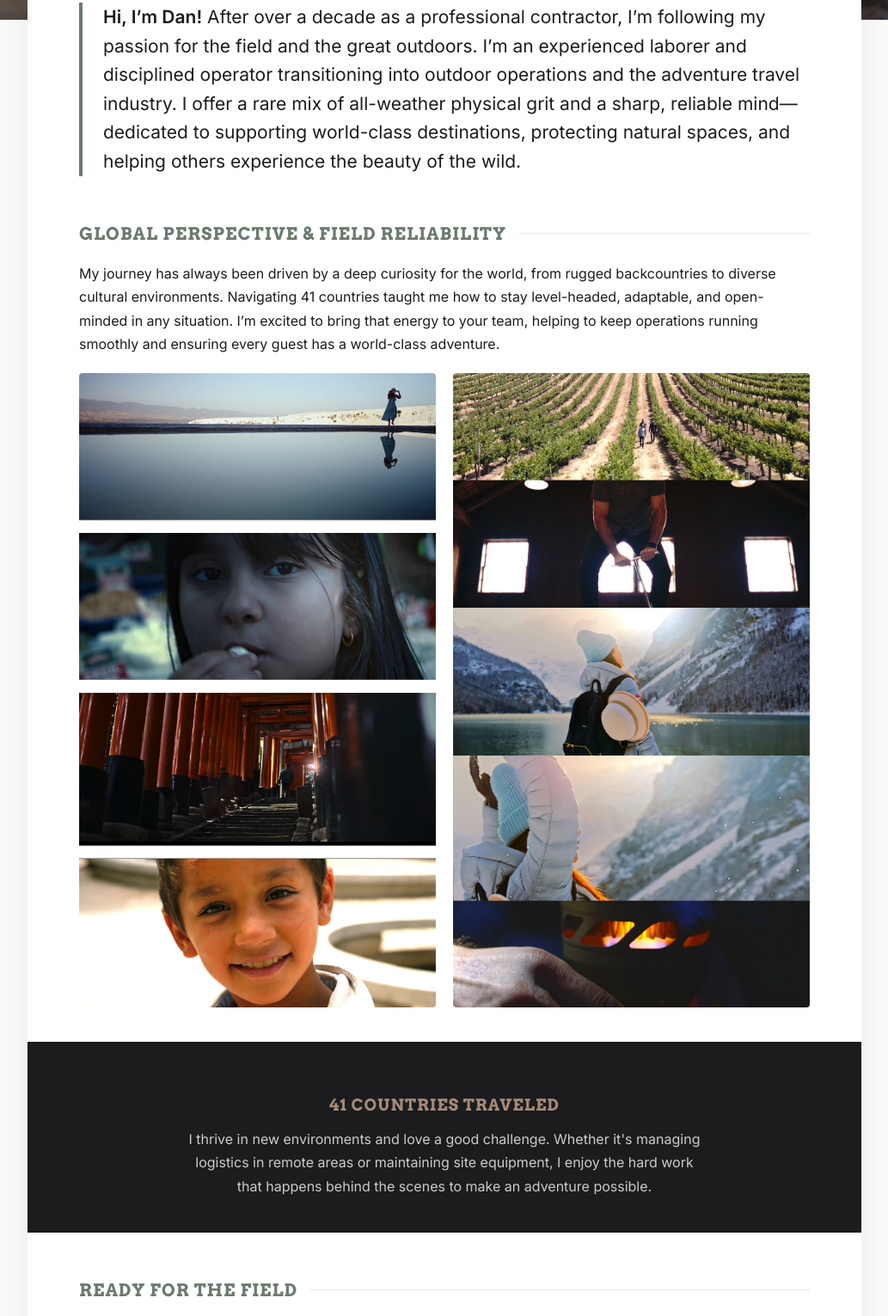
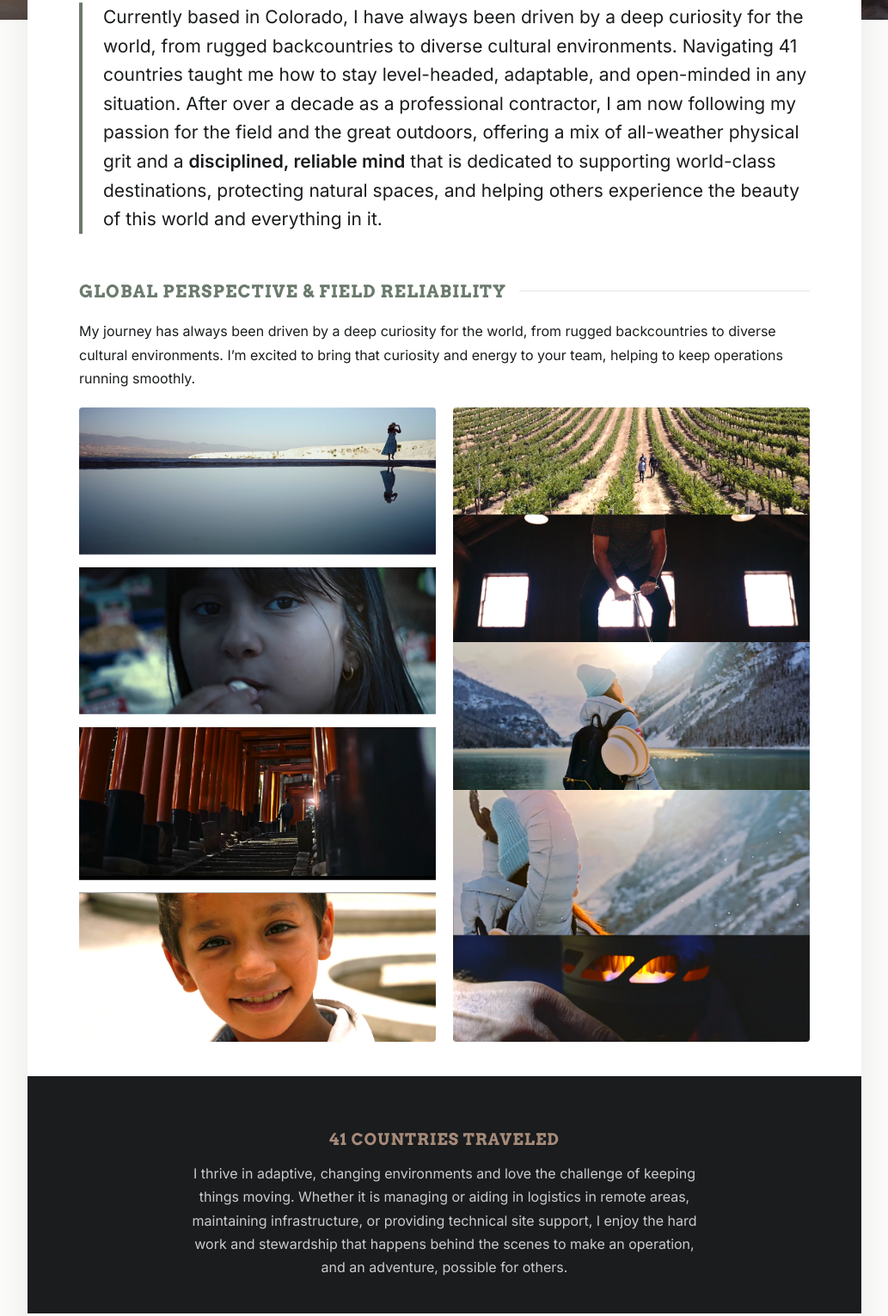
Before and after one commit to DsMeier-DesignAndFilmmaking/Ranch-Work-Landing-Page, a plain HTML site: page index.html in a window 1280 px wide. Shown: the part 577-2108 px from the top of the page at 86% size, without its empty margins (123-1156 px from the left). Drawn offline with Linux system fonts and the light colour scheme.

Commit message:
Update dan bio website

```diff
--- a/index.html
+++ b/index.html
@@ -279,17 +279,17 @@
   <header class="hero">
     <div class="hero-content">
       <p class="stats">41 Countries &bull; 10+ Years Professional Experience</p>
-      <h1>Hard Work. Global&nbsp;Perspective.</h1>
+      <h1>Hi, I’m Dan.</h1>
     </div>
   </header>
 
   <div class="container">
     <div class="intro-text">
-      <strong>Hi, I’m Dan!</strong> After over a decade as a professional contractor, I’m following my passion for the field and the great outdoors. I’m an experienced laborer and disciplined operator transitioning into outdoor operations and the adventure travel industry. I offer a rare mix of all-weather physical grit and a sharp, reliable mind—dedicated to supporting world-class destinations, protecting natural spaces, and helping others experience the beauty of the&nbsp;wild.
+      Currently based in Colorado, I have always been driven by a deep curiosity for the world, from rugged backcountries to diverse cultural environments. Navigating 41 countries taught me how to stay level-headed, adaptable, and open-minded in any situation. After over a decade as a professional contractor, I am now following my passion for the field and the great outdoors, offering a mix of all-weather physical grit and a <strong>disciplined, reliable mind</strong> that is dedicated to supporting world-class destinations, protecting natural spaces, and helping others experience the beauty of this world and&nbsp;everything in it.
     </div>
 
     <h2>Global&nbsp;Perspective &amp; Field&nbsp;Reliability</h2>
-    <p>My journey has always been driven by a deep curiosity for the world, from rugged backcountries to diverse cultural environments. Navigating 41 countries taught me how to stay level-headed, adaptable, and open-minded in any situation. I’m excited to bring that energy to your team, helping to keep operations running smoothly and ensuring every guest has a world-class&nbsp;adventure.</p>
+    <p>My journey has always been driven by a deep curiosity for the world, from rugged backcountries to diverse cultural environments. I’m excited to bring that curiosity and energy to your team, helping to keep operations running&nbsp;smoothly.</p>
 
     <div class="image-row">
       <div class="image-container">
@@ -302,9 +302,12 @@
 
     <div class="travel-strip">
       <h3>41 Countries&nbsp;Traveled</h3>
-      <p>I thrive in new environments and love a good challenge. Whether it's managing logistics in remote areas or
-      maintaining site equipment, I enjoy the hard work that happens behind the scenes to make an
-      adventure&nbsp;possible.</p>
+      <p>
+        I thrive in adaptive, changing environments and love the challenge of keeping things moving.
+        Whether it is managing or aiding in logistics in remote areas, maintaining infrastructure,
+        or providing technical site support, I enjoy the hard work and stewardship that happens behind
+        the scenes to make an operation, and an adventure, possible&nbsp;for&nbsp;others.
+      </p>
     </div>
 
     <h2>Ready for the&nbsp;Field</h2>
@@ -346,7 +349,7 @@
 
     <div class="cta-block">
       <p><em>Looking for a positive, hardworking addition to your team or&nbsp;destination?</em></p>
-      <a href="DanMeier_Resume_2026.pdf" download class="download-btn">Download Full CV&nbsp;(PDF)</a>
+      <a href="DanMeier_Resume_OutdoorTravel_2026.pdf" target="_blank" class="download-btn">View Full CV&nbsp;(PDF)</a>
     </div>
 
     <div class="contact-card">
```
